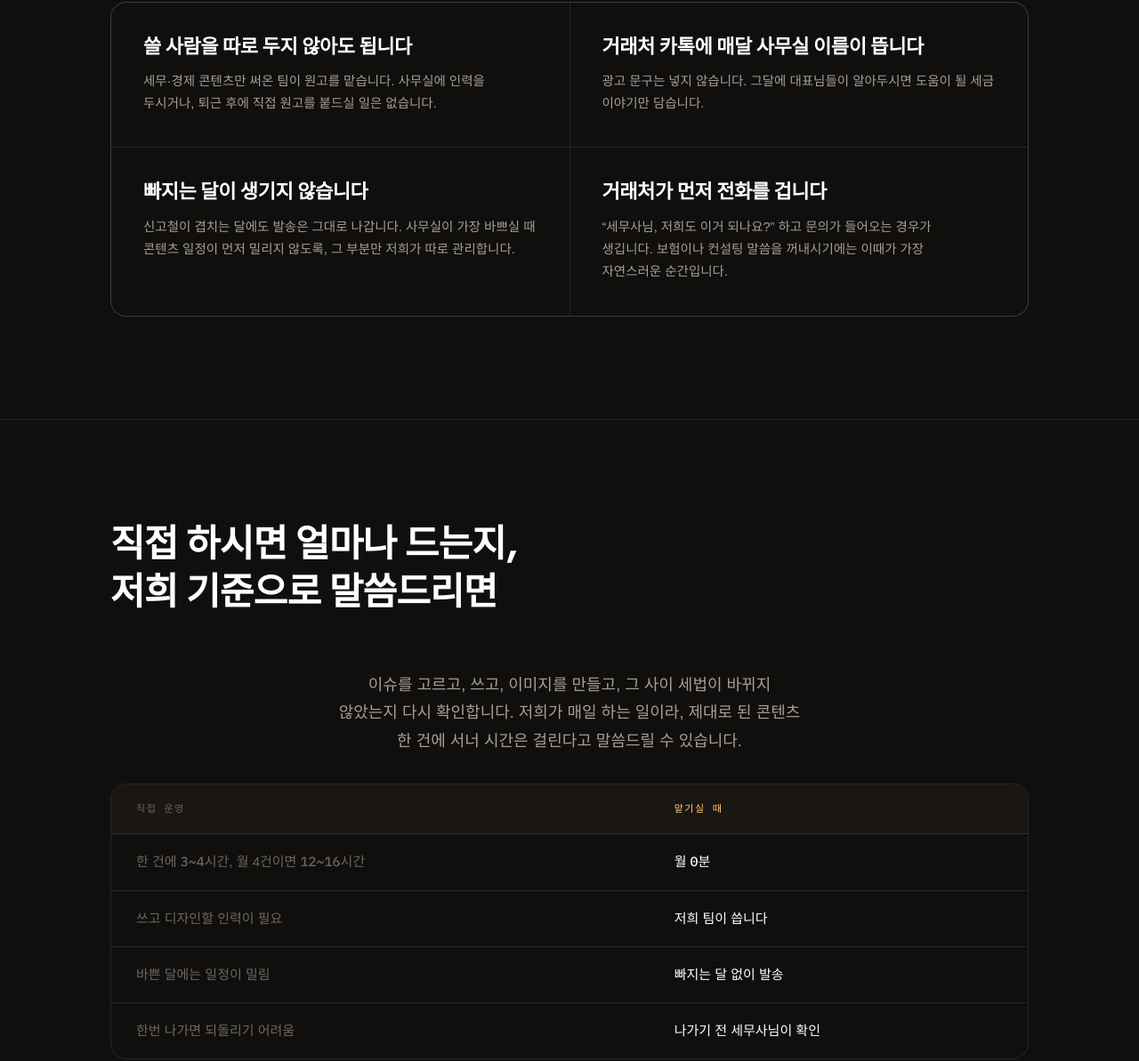
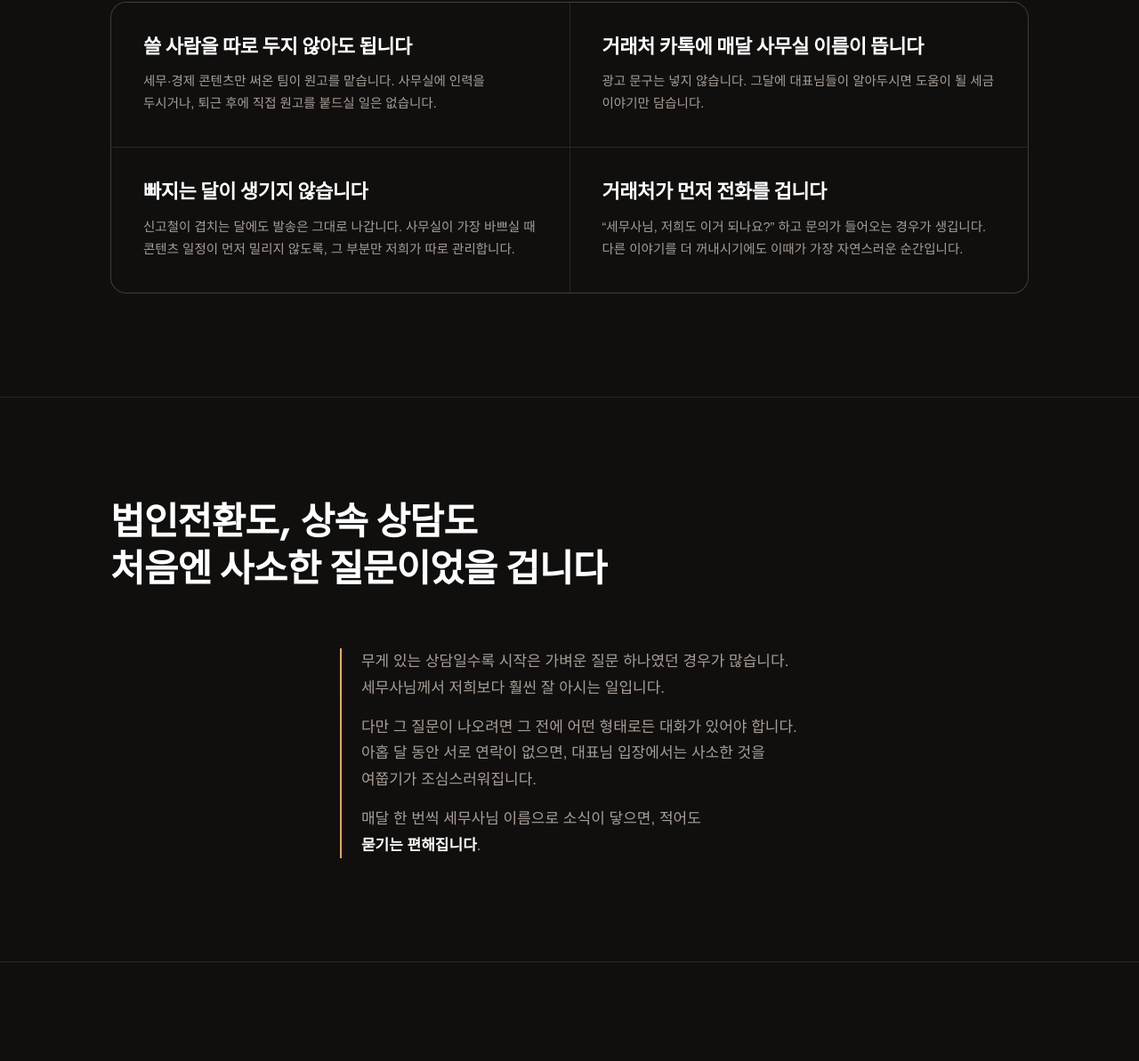
Before and after one commit to nugget-letter/tax-brending-message, a plain HTML site: page index.html in a window 1280 px wide. Shown: the part 3698-4891 px from the top of the page at 89% size. Drawn offline with Linux system fonts and the light colour scheme; a web font is replaced by a local one.

Commit message:
추가 수임 각도 섹션 추가
세일즈 전략 문서의 결론("접점 유지는 수단이지 목적이 아니다")이 랜딩에
반영돼 있지 않았음. 매출 각도가 효익 카드 하나에만 묻혀 있던 것을
독립 섹션으로 분리.

- 프레임을 보험·재무설계 부가영업이 아닌 세무 본업의 추가 수임
  (법인전환·상속·양도)으로 잡음. 겸업하지 않는 세무사를 배제하지 않고,
  자격 범위 안의 업무라 반발 소지가 없음.
- 세무사가 이미 아는 사실을 우리가 설명하지 않도록 "세무사님께서
  저희보다 훨씬 잘 아시는 일입니다"로 권위를 명시적으로 넘김.
- 표시광고법 리스크를 피해 매출·건수는 일절 약속하지 않고 "묻기는
  편해집니다"까지만 말함.
- 효익 카드4의 "보험이나 컨설팅"을 "다른 이야기"로 완화.

Co-Authored-By: Claude Opus 5 <noreply@anthropic.com>

```diff
--- a/index.html
+++ b/index.html
@@ -573,8 +573,22 @@ footer{border-top:1px solid var(--line);padding-block:34px;color:var(--ink-3);fo
       </div>
       <div class="benefit">
         <h3>거래처가 먼저 전화를 겁니다</h3>
-        <p>“세무사님, 저희도 이거 되나요?” 하고 문의가 들어오는 경우가 생깁니다. 보험이나 컨설팅 말씀을 꺼내시기에는 이때가 가장 자연스러운 순간입니다.</p>
+        <p>“세무사님, 저희도 이거 되나요?” 하고 문의가 들어오는 경우가 생깁니다. 다른 이야기를 더 꺼내시기에도 이때가 가장 자연스러운 순간입니다.</p>
       </div>
+    </div>
+  </div>
+</section>
+
+<!-- UPSELL: 추가 수임 각도 -->
+<section>
+  <div class="shell">
+    <div class="sec-head rv">
+      <h2>법인전환도, 상속 상담도<br>처음엔 사소한 질문이었을 겁니다</h2>
+    </div>
+    <div class="quote-block rv" style="max-width:58ch;margin:0 auto">
+      <p>무게 있는 상담일수록 시작은 가벼운 질문 하나였던 경우가 많습니다. 세무사님께서 저희보다 훨씬 잘 아시는 일입니다.</p>
+      <p>다만 그 질문이 나오려면 그 전에 어떤 형태로든 대화가 있어야 합니다. 아홉 달 동안 서로 연락이 없으면, 대표님 입장에서는 사소한 것을 여쭙기가 조심스러워집니다.</p>
+      <p>매달 한 번씩 세무사님 이름으로 소식이 닿으면, 적어도 <strong style="color:var(--ink)">묻기는 편해집니다</strong>.</p>
     </div>
   </div>
 </section>
```
